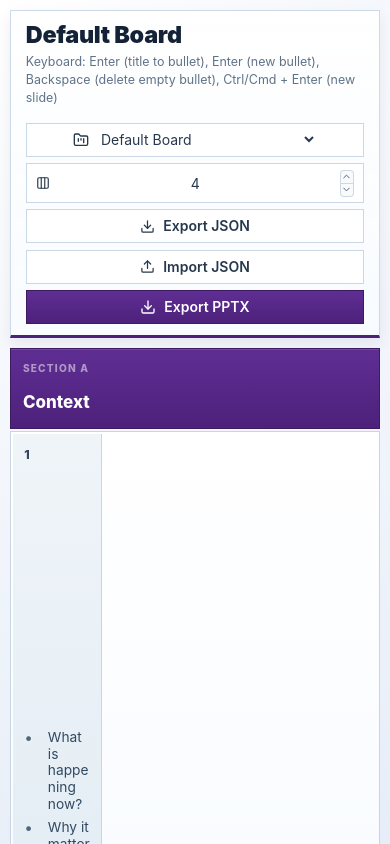
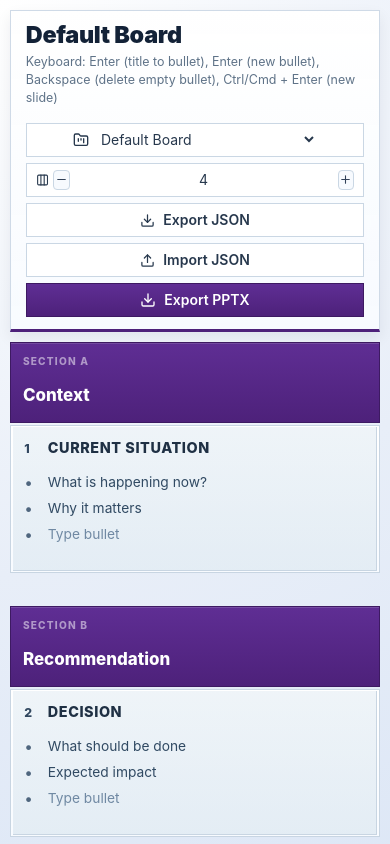
Before and after one commit to nicola-zanardi/storylining-board, a React (Vite) app: page / in a window 390 px wide. Shown: the top 844 px of the page. Built offline with nearby package versions, Linux system fonts and the light colour scheme.

Commit message:
Improve boxes control ergonomics and auto-fit columns on resize

```diff
--- a/src/App.jsx
+++ b/src/App.jsx
@@ -16,7 +16,7 @@ import {
   verticalListSortingStrategy,
 } from '@dnd-kit/sortable';
 import { CSS } from '@dnd-kit/utilities';
-import { ChevronDown, ChevronUp, Columns3, Copy, Download, FolderKanban, Plus, Trash2, Upload } from 'lucide-react';
+import { Columns3, Copy, Download, FolderKanban, Minus, Plus, Trash2, Upload } from 'lucide-react';
 import PptxGenJS from 'pptxgenjs';
 import { v4 as uuidv4 } from 'uuid';
 
@@ -433,6 +433,9 @@ function App() {
   const [activeDrag, setActiveDrag] = useState(null);
   const [activeBulletDrag, setActiveBulletDrag] = useState(null);
   const [bulletDropTarget, setBulletDropTarget] = useState(null);
+  const [viewportWidth, setViewportWidth] = useState(
+    typeof window === 'undefined' ? 1280 : window.innerWidth,
+  );
   const inputRefs = useRef(new Map());
   const bulletIdsRef = useRef(new Map());
   const boardImportInputRef = useRef(null);
@@ -455,6 +458,14 @@ function App() {
 
   const board = activeProject.board;
   const boxesPerRow = clampBoxesPerRow(board.boxesPerRow, 4);
+  const autoMaxBoxesPerRow = useMemo(() => {
+    const sectionAnchorWidth = viewportWidth <= 900 ? 0 : 198;
+    const gutters = viewportWidth <= 900 ? 40 : 92;
+    const laneWidth = Math.max(260, viewportWidth - sectionAnchorWidth - gutters);
+    const minCardWidth = viewportWidth <= 900 ? 190 : 172;
+    return Math.min(8, Math.max(1, Math.floor(laneWidth / minCardWidth)));
+  }, [viewportWidth]);
+  const effectiveBoxesPerRow = Math.min(boxesPerRow, autoMaxBoxesPerRow);
   const slideNumberById = useMemo(() => buildSlideNumberMap(board.sections), [board.sections]);
 
   const getBulletIdsForSlide = useCallback((slideId, bullets) => {
@@ -476,6 +487,12 @@ function App() {
   useEffect(() => {
     window.localStorage.setItem(STORAGE_KEY, JSON.stringify(projectStore));
   }, [projectStore]);
+
+  useEffect(() => {
+    const onResize = () => setViewportWidth(window.innerWidth);
+    window.addEventListener('resize', onResize);
+    return () => window.removeEventListener('resize', onResize);
+  }, []);
 
   useEffect(() => {
     if (!pendingFocus) {
@@ -1641,9 +1658,17 @@ function App() {
                 </select>
               </label>
 
-              <label className="toolbar-field toolbar-number-control flex items-center gap-1.5 rounded-lg border border-slate-300 bg-white px-2 py-1 text-sm text-slate-700">
+              <label className="toolbar-field toolbar-number-control flex items-center gap-1 rounded-lg border border-slate-300 bg-white px-2 py-1 text-sm text-slate-700">
                 <Columns3 size={16} aria-hidden="true" />
                 <span className="sr-only">Boxes per row</span>
+                <button
+                  type="button"
+                  onClick={() => nudgeBoxesPerRow(-1)}
+                  className="toolbar-stepper-btn toolbar-side-btn inline-flex items-center justify-center text-slate-700 hover:bg-slate-100"
+                  aria-label="Decrease boxes per row"
+                >
+                  <Minus size={13} />
+                </button>
                 <input
                   ref={boxesPerRowInputRef}
                   key={`boxes-per-row-${activeProject.id}`}
@@ -1665,24 +1690,14 @@ function App() {
                   className="toolbar-select toolbar-number-input bg-transparent text-center text-sm outline-none"
                   aria-label="Boxes per row"
                 />
-                <div className="toolbar-stepper flex flex-col overflow-hidden rounded-sm border border-slate-300/90 bg-slate-50">
                 <button
                   type="button"
                   onClick={() => nudgeBoxesPerRow(1)}
-                    className="toolbar-stepper-btn inline-flex items-center justify-center text-slate-600 hover:bg-slate-100"
+                  className="toolbar-stepper-btn toolbar-side-btn inline-flex items-center justify-center text-slate-700 hover:bg-slate-100"
                   aria-label="Increase boxes per row"
                 >
-                    <ChevronUp size={11} />
+                  <Plus size={13} />
                 </button>
-                  <button
-                    type="button"
-                    onClick={() => nudgeBoxesPerRow(-1)}
-                    className="toolbar-stepper-btn inline-flex items-center justify-center border-t border-slate-300/90 text-slate-600 hover:bg-slate-100"
-                    aria-label="Decrease boxes per row"
-                  >
-                    <ChevronDown size={11} />
-                  </button>
-                </div>
               </label>
 
 
@@ -1804,7 +1819,7 @@ function App() {
                                 >
                                   <div
                                     className="slide-wrap"
-                                    style={{ '--boxes-per-row': boxesPerRow }}
+                                    style={{ '--boxes-per-row': effectiveBoxesPerRow }}
                                   >
                                     {section.slides.map((slideCard, slideIndex) => {
                                       const bulletIds = getBulletIdsForSlide(slideCard.id, slideCard.bullets);
--- a/src/index.css
+++ b/src/index.css
@@ -117,23 +117,26 @@ body {
 
 .toolbar-number-control {
   min-height: 34px;
+  height: 34px;
 }
 
 .toolbar-number-input {
   min-width: 0;
-  width: 1.7rem;
+  width: 1.5rem;
   line-height: 1;
   padding: 0;
 }
 
-.toolbar-stepper {
-  width: 0.95rem;
+.toolbar-stepper-btn {
+  width: 1.2rem;
+  height: 1.2rem;
+  padding: 0;
+  border-radius: 4px;
 }
 
-.toolbar-stepper-btn {
-  width: 100%;
-  height: 0.78rem;
-  padding: 0;
+.toolbar-side-btn {
+  border: 1px solid #cad7e4;
+  background: #f7fafe;
 }
 
 .toolbar-toggle input {
```
Lines whose indentation alone changed are shown as unchanged.
